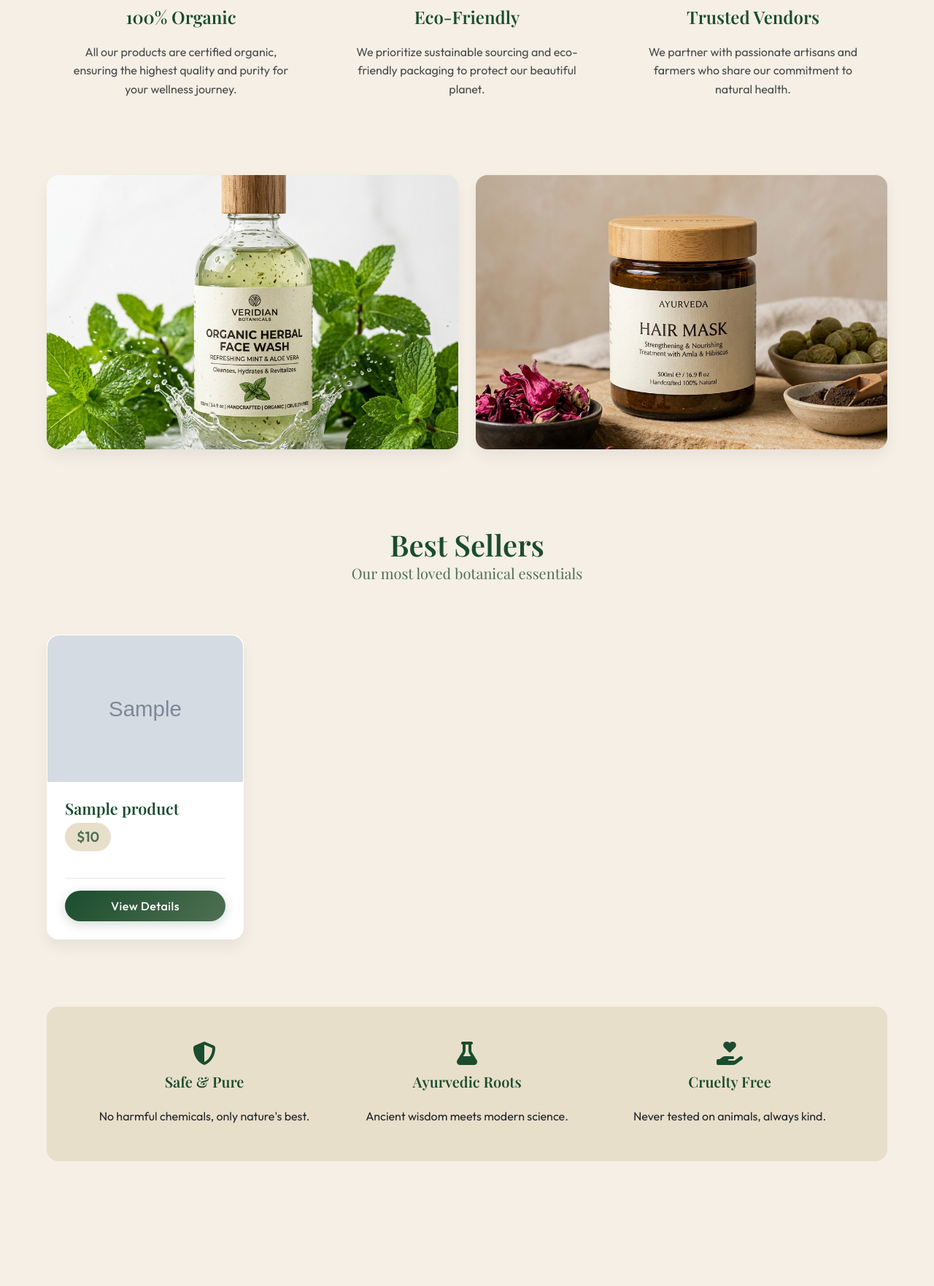
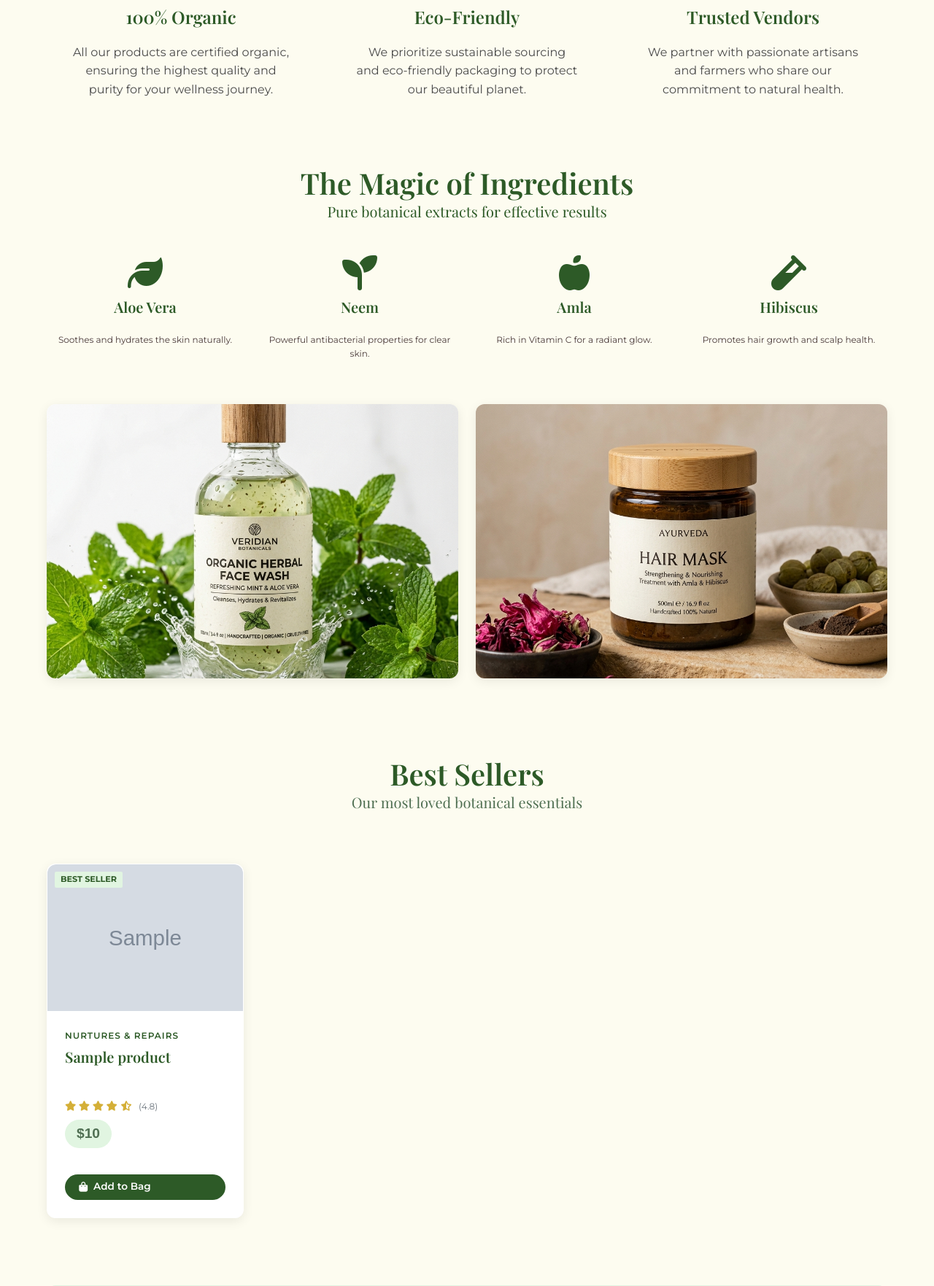
Before and after one commit to GKMUNIPRIYA/simple-multivendor-site, a Django app: template templates/core/frontpage.html in a window 1280 px wide. Shown: the part 1200-2963 px from the top of the page at 73% size. Run offline with Django 3.2, Linux system fonts and the light colour scheme; the template is opened without the code that fills it: most values are stand-ins (such as "Sample title", 1, 10 or a date in 2020); grey boxes marked "Sample" are stand-in pictures.

Commit message:
Complete UI/UX overhaul to match Just Herbs premium style

```diff
--- a/core/static/css/main.css
+++ b/core/static/css/main.css
@@ -1,27 +1,28 @@
-/* Premium Herbal & Eco E-Commerce Theme */
-@import url('https://fonts.googleapis.com/css2?family=Playfair+Display:wght@400;600;700&family=Outfit:wght@300;400;500;600&display=swap');
+/* Premium Herbal & Eco E-Commerce Theme - Just Herbs Style */
+@import url('https://fonts.googleapis.com/css2?family=Playfair+Display:wght@400;600;700&family=Montserrat:wght@300;400;500;600;700&display=swap');
 
 :root {
-    --primary-color: #1a4d2e;     /* Deep forest green */
-    --primary-light: #4f6f52;     /* Lighter green */
-    --accent-color: #f5efe6;      /* Cream */
-    --accent-dark: #e8dfca;       /* Darker cream */
-    --text-main: #212529;         /* Dark grey */
-    --text-muted: #6c757d;        /* Muted text */
+    --primary-color: #2d5a27;     /* Just Herbs Green */
+    --primary-light: #4f6f52;
+    --accent-color: #fdfcf0;      /* Just Herbs Cream Background */
+    --accent-dark: #e1f5e1;       /* Mint Accent */
+    --text-main: #4a3a3a;         /* Earthy Brown Text */
+    --text-muted: #6c757d;
     --white: #ffffff;
+    --gold: #d4af37;              /* Star Rating Gold */
 
-    --shadow-sm: 0 4px 6px rgba(0,0,0,0.04);
-    --shadow-md: 0 10px 20px rgba(0,0,0,0.06);
-    --shadow-lg: 0 20px 40px rgba(0,0,0,0.1);
-    --shadow-hover: 0 15px 35px rgba(26,77,46,0.15);
+    --shadow-sm: 0 2px 8px rgba(0,0,0,0.05);
+    --shadow-md: 0 4px 15px rgba(0,0,0,0.08);
+    --shadow-lg: 0 10px 30px rgba(0,0,0,0.12);
+    --shadow-hover: 0 15px 35px rgba(45,90,39,0.15);
 
     --transition-fast: 0.2s cubic-bezier(0.165, 0.84, 0.44, 1);
     --transition-base: 0.3s cubic-bezier(0.165, 0.84, 0.44, 1);
     --transition-slow: 0.5s cubic-bezier(0.165, 0.84, 0.44, 1);
 
-    --radius-sm: 8px;
-    --radius-md: 16px;
-    --radius-lg: 24px;
+    --radius-sm: 4px;
+    --radius-md: 12px;
+    --radius-lg: 20px;
     --radius-pill: 50px;
 }
 
@@ -33,7 +34,7 @@
 }
 
 body {
-    font-family: 'Outfit', sans-serif;
+    font-family: 'Montserrat', sans-serif;
     background-color: var(--accent-color);
     color: var(--text-main);
     line-height: 1.6;
@@ -292,6 +293,65 @@ h1, h2, h3, h4, h5, h6, .title, .subtitle, .navbar-brand {
 
 .box:hover img {
     transform: scale(1.08);
+}
+
+/* Benefit Subtitles */
+.benefit-subtitle {
+    color: var(--primary-color);
+    font-size: 0.75rem;
+    font-weight: 600;
+    text-transform: uppercase;
+    letter-spacing: 1px;
+    margin-bottom: 0.5rem;
+}
+
+.rating-stars {
+    color: var(--gold);
+    font-size: 0.85rem;
+    margin-bottom: 0.5rem;
+}
+
+.rating-count {
+    color: var(--text-muted);
+    font-size: 0.75rem;
+    margin-left: 5px;
+}
+
+/* Quick Add Button */
+.quick-add-btn {
+    background: var(--primary-color);
+    color: var(--white);
+    border: none;
+    border-radius: var(--radius-pill);
+    padding: 0.4rem 1.2rem;
+    font-size: 0.85rem;
+    font-weight: 600;
+    cursor: pointer;
+    transition: var(--transition-base);
+    display: flex;
+    align-items: center;
+    gap: 8px;
+    margin-top: 1rem;
+}
+
+.quick-add-btn:hover {
+    background: var(--text-main);
+    transform: translateY(-2px);
+    box-shadow: var(--shadow-md);
+}
+
+.product-badge {
+    position: absolute;
+    top: 10px;
+    left: 10px;
+    background: var(--accent-dark);
+    color: var(--primary-color);
+    padding: 2px 8px;
+    font-size: 0.7rem;
+    font-weight: 700;
+    text-transform: uppercase;
+    border-radius: 2px;
+    z-index: 10;
 }
 
 /* Card Content Overlay */
--- a/templates/core/frontpage.html
+++ b/templates/core/frontpage.html
@@ -77,6 +77,36 @@
         </div>
     </div>
 
+    <!-- Key Ingredients (Just Herbs style) -->
+    <div class="container mt-6 mb-6">
+        <div class="has-text-centered mb-6 animate-fade-up delay-2">
+            <h2 class="title is-2">The Magic of Ingredients</h2>
+            <p class="subtitle">Pure botanical extracts for effective results</p>
+        </div>
+        <div class="columns is-multiline animate-fade-up delay-3">
+            <div class="column is-3 has-text-centered">
+                <i class="fas fa-leaf fa-3x mb-3" style="color: var(--primary-color);"></i>
+                <h4 class="title is-5">Aloe Vera</h4>
+                <p class="is-size-7">Soothes and hydrates the skin naturally.</p>
+            </div>
+            <div class="column is-3 has-text-centered">
+                <i class="fas fa-seedling fa-3x mb-3" style="color: var(--primary-color);"></i>
+                <h4 class="title is-5">Neem</h4>
+                <p class="is-size-7">Powerful antibacterial properties for clear skin.</p>
+            </div>
+            <div class="column is-3 has-text-centered">
+                <i class="fas fa-apple-alt fa-3x mb-3" style="color: var(--primary-color);"></i>
+                <h4 class="title is-5">Amla</h4>
+                <p class="is-size-7">Rich in Vitamin C for a radiant glow.</p>
+            </div>
+            <div class="column is-3 has-text-centered">
+                <i class="fas fa-vial fa-3x mb-3" style="color: var(--primary-color);"></i>
+                <h4 class="title is-5">Hibiscus</h4>
+                <p class="is-size-7">Promotes hair growth and scalp health.</p>
+            </div>
+        </div>
+    </div>
+
     <!-- Quality Showcase Section -->
     <div class="columns is-multiline mt-2 mb-6 animate-fade-up delay-3">
         <div class="column is-6">
--- a/templates/product/parts/list_item.html
+++ b/templates/product/parts/list_item.html
@@ -2,13 +2,27 @@
     <div class="box">
         <figure class="image is-4by3">
             <img src="{{ product.get_thumbnail }}" alt="{{product.title}}">
+            <div class="product-badge">Best Seller</div>
         </figure>
 
         <div class="content-wrapper">
-            <h2 class="title">{{product.title}}</h2>
+            <p class="benefit-subtitle">Nurtures & Repairs</p>
+            <h2 class="title is-size-5" style="height: 3em; overflow: hidden;">{{product.title}}</h2>
+
+            <div class="rating-stars">
+                <i class="fas fa-star"></i>
+                <i class="fas fa-star"></i>
+                <i class="fas fa-star"></i>
+                <i class="fas fa-star"></i>
+                <i class="fas fa-star-half-alt"></i>
+                <span class="rating-count">(4.8)</span>
+            </div>
+
             <h3 class="price">${{product.price}}</h3>
-            <hr>
-            <a href="{% url 'product:product' product.category.slug product.slug %}" class="button is-dark is-fullwidth">View Details</a>
+
+            <a href="{% url 'product:product' product.category.slug product.slug %}" class="quick-add-btn">
+                <i class="fas fa-shopping-bag"></i> Add to Bag
+            </a>
         </div>
     </div>
             </div>
```
